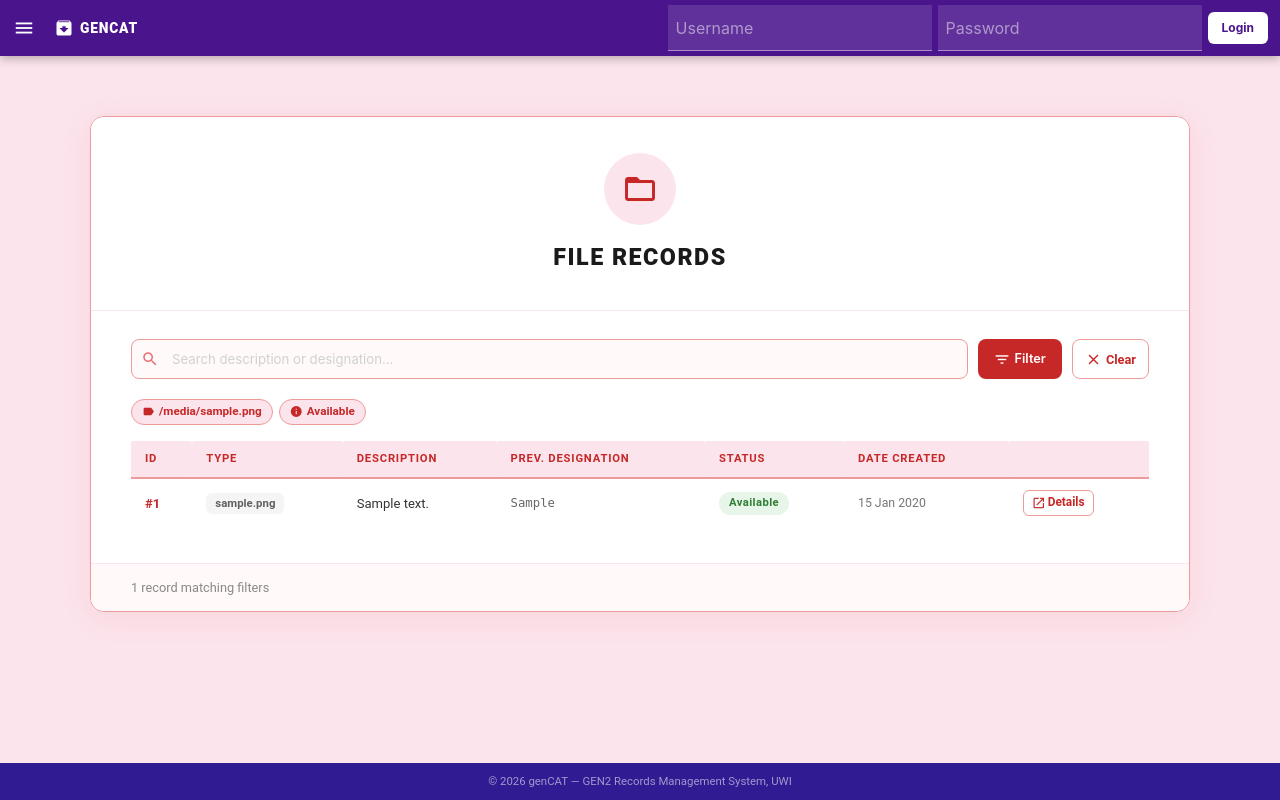
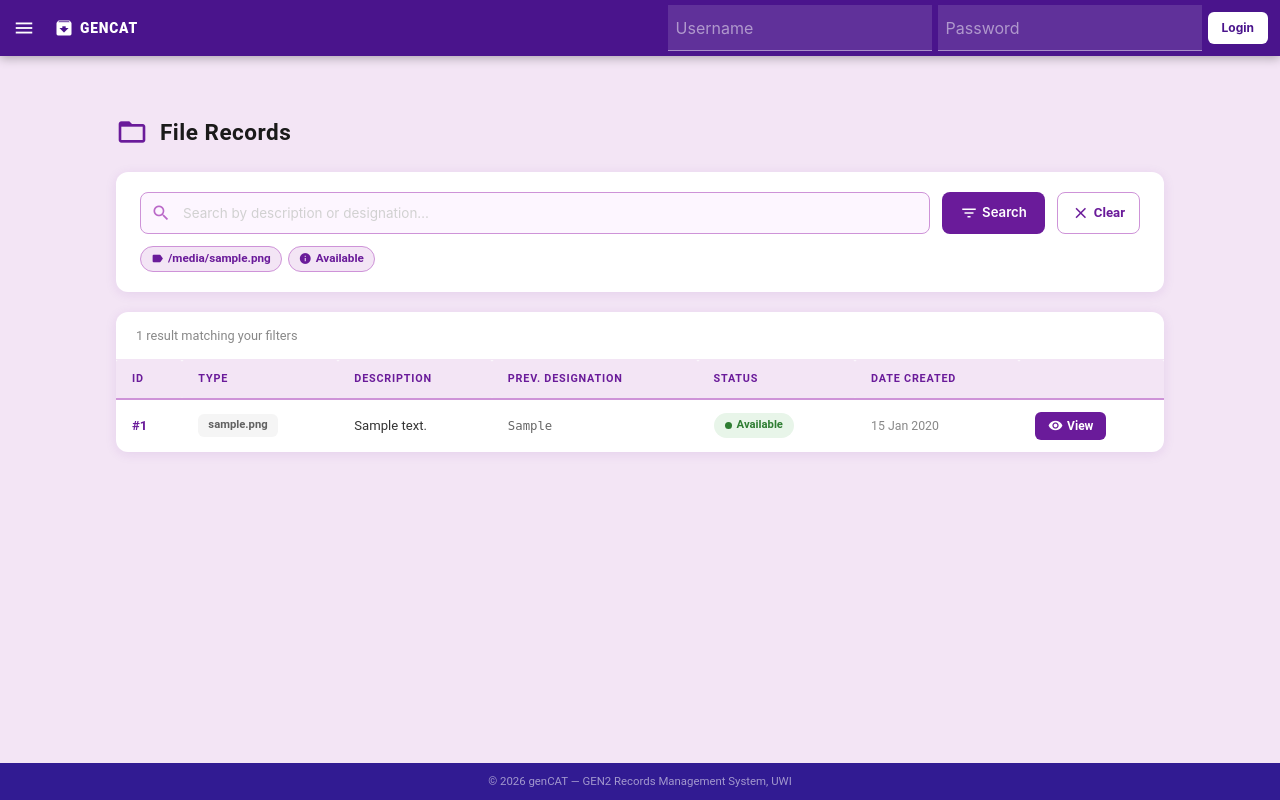
Before and after one commit to AMMS-INFO3604/Archives-And-Record-Management-UWI-genCAT-Improvement-Proof-of-Concept-, a Flask app: template App/templates/files.html in a window 1280 px wide. Run offline with Flask 3, Linux system fonts and the light colour scheme; tables that the repository leaves empty hold one stand-in row (values such as "Sample post"); the template is opened without the code that fills it: values that come from a table or form of the project are taken from there, most other values are stand-ins (such as "Sample title", 1, 10 or a date in 2020).

Commit message:
Create App/templates/files.html (search bar, file type filter, results table with status badge (green = Available, red = On Loan), View button)

```diff
--- a/App/templates/files.html
+++ b/App/templates/files.html
@@ -2,176 +2,409 @@
 {% block title %}File Records{% endblock %}
 
 {% block content %}
-{% set ft_student = 'selected' if fileType == 'Student' else '' %}
-{% set ft_staff   = 'selected' if fileType == 'Staff'   else '' %}
-{% set st_avail   = 'selected' if status   == 'Available' else '' %}
-{% set st_loan    = 'selected' if status   == 'On Loan'   else '' %}
+{% set sel_student = 'selected' if fileType == 'Student' else '' %}
+{% set sel_staff   = 'selected' if fileType == 'Staff'   else '' %}
+{% set sel_avail   = 'selected' if status   == 'Available' else '' %}
+{% set sel_loan    = 'selected' if status   == 'On Loan'   else '' %}
 <style>
-    body { background-color: #fce4ec !important; }
-    .portal-wrapper { display: flex; justify-content: center; padding: 32px 16px 64px; }
-    .portal-card {
-        background: #fff; border: 1.5px solid #ef9a9a; border-radius: 14px;
-        width: 100%; max-width: 1100px;
-        box-shadow: 0 6px 32px rgba(198,40,40,.08); overflow: hidden;
+    /* ── Page background ───────────────────────────────────────────────── */
+    body { background-color: #f3e5f5 !important; }
+
+    /* ── Outer wrapper ─────────────────────────────────────────────────── */
+    .files-wrapper {
+        max-width: 1080px;
+        margin: 32px auto;
+        padding: 0 16px 64px;
     }
-    .portal-header { background: #fff; border-bottom: 1.5px solid #fce4ec; padding: 36px 40px 28px; text-align: center; }
-    .portal-icon-wrap {
-        width: 72px; height: 72px; border-radius: 50%; background: #fce4ec;
-        display: flex; align-items: center; justify-content: center; margin: 0 auto 18px;
+
+    /* ── Page title ─────────────────────────────────────────────────────── */
+    .page-title {
+        display: flex;
+        align-items: center;
+        gap: 12px;
+        margin-bottom: 24px;
     }
-    .portal-icon-wrap i { font-size: 36px; color: #c62828; }
-    .portal-sys-title {
-        font-size: 1.55rem; font-weight: 800; letter-spacing: 1.5px;
-        text-transform: uppercase; color: #1a1a1a; margin: 0 0 10px; line-height: 1.25;
+    .page-title i {
+        font-size: 32px;
+        color: #6a1b9a;
     }
-    .portal-body { padding: 28px 40px 36px; }
-    .filter-form { display: flex; align-items: center; flex-wrap: wrap; gap: 10px; margin-bottom: 20px; }
-    .search-wrap { position: relative; flex: 1 1 200px; min-width: 160px; }
-    .search-wrap input[type="text"] {
-        width: 100%; height: 40px;
-        border: 1.5px solid #ef9a9a !important; border-radius: 8px !important;
-        border-bottom: 1.5px solid #ef9a9a !important;
-        padding: 0 12px 0 40px !important; font-size: 0.88rem;
-        background: #fff9f9; color: #333;
-        box-shadow: none !important; margin: 0 !important; box-sizing: border-box; outline: none;
+    .page-title h4 {
+        margin: 0;
+        font-size: 1.5rem;
+        font-weight: 700;
+        color: #1a1a1a;
+        letter-spacing: 0.5px;
     }
-    .search-wrap input[type="text"]:focus {
-        border-color: #c62828 !important; box-shadow: 0 0 0 3px rgba(198,40,40,.08) !important;
+
+    /* ── Search / filter card ───────────────────────────────────────────── */
+    .filter-card {
+        background: #fff;
+        border-radius: 12px;
+        box-shadow: 0 2px 12px rgba(106,27,154,.10);
+        padding: 20px 24px;
+        margin-bottom: 20px;
     }
-    .search-wrap .s-icon {
-        position: absolute; left: 10px; top: 50%; transform: translateY(-50%);
-        color: #e57373; font-size: 18px; pointer-events: none;
+    .filter-row {
+        display: flex;
+        flex-wrap: wrap;
+        align-items: flex-end;
+        gap: 12px;
     }
+
+    /* search box */
+    .search-group {
+        position: relative;
+        flex: 1 1 240px;
+        min-width: 180px;
+    }
+    .search-group input[type="text"] {
+        width: 100%;
+        height: 42px;
+        padding: 0 12px 0 42px;
+        border: 1.5px solid #ce93d8;
+        border-bottom: 1.5px solid #ce93d8 !important;
+        border-radius: 8px !important;
+        font-size: 0.9rem;
+        color: #333;
+        background: #fdf6ff;
+        box-shadow: none !important;
+        margin: 0 !important;
+        box-sizing: border-box;
+        outline: none;
+        transition: border-color .15s, box-shadow .15s;
+    }
+    .search-group input[type="text"]:focus {
+        border-color: #6a1b9a !important;
+        box-shadow: 0 0 0 3px rgba(106,27,154,.10) !important;
+    }
+    .search-group .search-icon {
+        position: absolute;
+        left: 11px;
+        top: 50%;
+        transform: translateY(-50%);
+        color: #ba68c8;
+        font-size: 20px;
+        pointer-events: none;
+    }
+
+    /* selects */
     .filter-select {
-        height: 40px; border: 1.5px solid #ef9a9a; border-radius: 8px;
-        padding: 0 12px; font-size: 0.88rem; color: #333; background: #fff9f9;
-        cursor: pointer; outline: none; flex-shrink: 0;
+        height: 42px;
+        padding: 0 12px;
+        border: 1.5px solid #ce93d8;
+        border-radius: 8px;
+        font-size: 0.88rem;
+        color: #333;
+        background: #fdf6ff;
+        cursor: pointer;
+        outline: none;
+        flex-shrink: 0;
+        transition: border-color .15s;
     }
-    .filter-select:focus { border-color: #c62828; box-shadow: 0 0 0 3px rgba(198,40,40,.08); }
-    .btn-filter {
-        height: 40px; display: inline-flex; align-items: center; gap: 4px;
-        padding: 0 16px; background: #c62828; color: #fff; border: none; border-radius: 8px;
-        font-size: 0.85rem; font-weight: 600; cursor: pointer; white-space: nowrap;
-        transition: background .15s; flex-shrink: 0;
+    .filter-select:focus {
+        border-color: #6a1b9a;
+        box-shadow: 0 0 0 3px rgba(106,27,154,.10);
     }
-    .btn-filter i { font-size: 17px; }
-    .btn-filter:hover { background: #b71c1c; }
+
+    /* buttons */
+    .btn-search {
+        height: 42px;
+        display: inline-flex;
+        align-items: center;
+        gap: 4px;
+        padding: 0 18px;
+        background: #6a1b9a;
+        color: #fff;
+        border: none;
+        border-radius: 8px;
+        font-size: 0.88rem;
+        font-weight: 600;
+        cursor: pointer;
+        transition: background .15s;
+        flex-shrink: 0;
+    }
+    .btn-search:hover { background: #4a148c; }
+    .btn-search i { font-size: 18px; }
+
     .btn-clear {
-        height: 40px; display: inline-flex; align-items: center; gap: 4px;
-        padding: 0 12px; background: transparent; color: #c62828;
-        border: 1.5px solid #ef9a9a; border-radius: 8px;
-        font-size: 0.85rem; font-weight: 600; text-decoration: none;
-        white-space: nowrap; cursor: pointer;
-        transition: background .15s, border-color .15s; flex-shrink: 0;
+        height: 42px;
+        display: inline-flex;
+        align-items: center;
+        gap: 4px;
+        padding: 0 14px;
+        background: transparent;
+        color: #6a1b9a;
+        border: 1.5px solid #ce93d8;
+        border-radius: 8px;
+        font-size: 0.88rem;
+        font-weight: 600;
+        text-decoration: none;
+        cursor: pointer;
+        transition: background .15s;
+        flex-shrink: 0;
     }
-    .btn-clear i { font-size: 17px; }
-    .btn-clear:hover { background: #fce4ec; border-color: #c62828; color: #c62828; }
-    .active-filters { display: flex; flex-wrap: wrap; gap: 6px; margin-bottom: 16px; }
+    .btn-clear:hover { background: #f3e5f5; color: #6a1b9a; }
+    .btn-clear i { font-size: 18px; }
+
+    /* ── Active filter pills ────────────────────────────────────────────── */
+    .active-filters {
+        display: flex;
+        flex-wrap: wrap;
+        gap: 6px;
+        margin-top: 12px;
+    }
     .filter-pill {
-        display: inline-flex; align-items: center; gap: 4px;
-        background: #fce4ec; border: 1px solid #ef9a9a; border-radius: 20px;
-        padding: 3px 10px; font-size: 0.78rem; color: #c62828; font-weight: 600;
+        display: inline-flex;
+        align-items: center;
+        gap: 4px;
+        background: #f3e5f5;
+        border: 1px solid #ce93d8;
+        border-radius: 20px;
+        padding: 3px 10px;
+        font-size: 0.78rem;
+        color: #6a1b9a;
+        font-weight: 600;
     }
     .filter-pill i { font-size: 13px; }
-    .files-table { width: 100%; border-collapse: collapse; font-size: 0.87rem; }
-    .files-table thead tr { background: #fce4ec; border-bottom: 2px solid #ef9a9a; }
+
+    /* ── Results card ───────────────────────────────────────────────────── */
+    .results-card {
+        background: #fff;
+        border-radius: 12px;
+        box-shadow: 0 2px 12px rgba(106,27,154,.10);
+        overflow: hidden;
+    }
+    .results-header {
+        display: flex;
+        align-items: center;
+        justify-content: space-between;
+        padding: 14px 20px;
+        border-bottom: 1.5px solid #f3e5f5;
+        flex-wrap: wrap;
+        gap: 8px;
+    }
+    .results-count {
+        font-size: 0.85rem;
+        color: #888;
+    }
+
+    /* ── Table ──────────────────────────────────────────────────────────── */
+    .files-table {
+        width: 100%;
+        border-collapse: collapse;
+        font-size: 0.875rem;
+    }
+    .files-table thead tr {
+        background: #f3e5f5;
+        border-bottom: 2px solid #ce93d8;
+    }
     .files-table thead th {
-        padding: 10px 14px; font-size: 0.75rem; font-weight: 700;
-        letter-spacing: 0.8px; text-transform: uppercase;
-        color: #c62828; text-align: left; white-space: nowrap;
+        padding: 11px 16px;
+        font-size: 0.72rem;
+        font-weight: 700;
+        letter-spacing: 0.8px;
+        text-transform: uppercase;
+        color: #6a1b9a;
+        text-align: left;
+        white-space: nowrap;
     }
-    .files-table tbody tr { border-bottom: 1px solid #fce4ec; transition: background .12s; cursor: pointer; }
+    .files-table tbody tr {
+        border-bottom: 1px solid #f3e5f5;
+        transition: background .12s;
+    }
     .files-table tbody tr:last-child { border-bottom: none; }
-    .files-table tbody tr:hover { background: #fff9f9; }
-    .files-table td { padding: 11px 14px; color: #333; vertical-align: middle; }
-    .files-table td.cell-id    { font-weight: 700; color: #c62828; white-space: nowrap; }
-    .files-table td.cell-desc  { max-width: 280px; overflow: hidden; text-overflow: ellipsis; white-space: nowrap; }
-    .files-table td.cell-desig { font-family: monospace; font-size: 0.82rem; color: #666; white-space: nowrap; }
-    .files-table td.cell-date  { white-space: nowrap; color: #777; font-size: 0.82rem; }
-    .status-badge {
-        display: inline-block; padding: 3px 10px; border-radius: 20px;
-        font-size: 0.75rem; font-weight: 700; letter-spacing: 0.4px; white-space: nowrap;
+    .files-table tbody tr:hover { background: #fdf6ff; }
+    .files-table td {
+        padding: 12px 16px;
+        color: #333;
+        vertical-align: middle;
     }
-    .badge-available { background: #e8f5e9; color: #2e7d32; }
-    .badge-on-loan   { background: #e3f2fd; color: #1565c0; }
-    .badge-other     { background: #f5f5f5; color: #757575; }
-    .type-chip { display: inline-block; padding: 2px 9px; border-radius: 6px; font-size: 0.76rem; font-weight: 600; }
-    .chip-student { background: #fce4ec; color: #c62828; }
+    .files-table td.col-id {
+        font-weight: 700;
+        color: #6a1b9a;
+        white-space: nowrap;
+    }
+    .files-table td.col-desc {
+        max-width: 300px;
+        overflow: hidden;
+        text-overflow: ellipsis;
+        white-space: nowrap;
+    }
+    .files-table td.col-desig {
+        font-family: monospace;
+        font-size: 0.82rem;
+        color: #666;
+        white-space: nowrap;
+    }
+    .files-table td.col-date {
+        white-space: nowrap;
+        color: #888;
+        font-size: 0.82rem;
+    }
+
+    /* ── Type chip ──────────────────────────────────────────────────────── */
+    .type-chip {
+        display: inline-block;
+        padding: 3px 10px;
+        border-radius: 6px;
+        font-size: 0.75rem;
+        font-weight: 600;
+        white-space: nowrap;
+    }
+    .chip-student { background: #f3e5f5; color: #6a1b9a; }
     .chip-staff   { background: #e8eaf6; color: #283593; }
     .chip-other   { background: #f5f5f5; color: #616161; }
-    .detail-link {
-        display: inline-flex; align-items: center; gap: 2px;
-        color: #c62828; font-size: 0.79rem; font-weight: 600;
-        text-decoration: none; padding: 3px 8px;
-        border: 1.5px solid #ef9a9a; border-radius: 6px;
-        transition: background .12s; white-space: nowrap;
+
+    /* ── Status badges ──────────────────────────────────────────────────── */
+    .status-badge {
+        display: inline-flex;
+        align-items: center;
+        gap: 5px;
+        padding: 4px 11px;
+        border-radius: 20px;
+        font-size: 0.75rem;
+        font-weight: 700;
+        white-space: nowrap;
     }
-    .detail-link i { font-size: 14px; }
-    .detail-link:hover { background: #fce4ec; border-color: #c62828; color: #c62828; }
-    .empty-state { text-align: center; padding: 48px 20px; color: #bbb; }
-    .empty-state i { font-size: 52px; color: #ffcdd2; }
+    .status-badge .dot {
+        width: 7px;
+        height: 7px;
+        border-radius: 50%;
+        flex-shrink: 0;
+    }
+    /* green – Available */
+    .badge-available {
+        background: #e8f5e9;
+        color: #2e7d32;
+    }
+    .badge-available .dot { background: #2e7d32; }
+
+    /* red – On Loan */
+    .badge-on-loan {
+        background: #ffebee;
+        color: #c62828;
+    }
+    .badge-on-loan .dot { background: #c62828; }
+
+    /* grey – anything else */
+    .badge-other {
+        background: #f5f5f5;
+        color: #757575;
+    }
+    .badge-other .dot { background: #9e9e9e; }
+
+    /* ── View button ────────────────────────────────────────────────────── */
+    .btn-view {
+        display: inline-flex;
+        align-items: center;
+        gap: 4px;
+        padding: 5px 13px;
+        background: #6a1b9a;
+        color: #fff;
+        border-radius: 6px;
+        font-size: 0.8rem;
+        font-weight: 600;
+        text-decoration: none;
+        white-space: nowrap;
+        transition: background .15s;
+    }
+    .btn-view i { font-size: 15px; }
+    .btn-view:hover { background: #4a148c; color: #fff; }
+
+    /* ── Empty state ────────────────────────────────────────────────────── */
+    .empty-state {
+        text-align: center;
+        padding: 56px 20px;
+        color: #bbb;
+    }
+    .empty-state i { font-size: 56px; color: #e1bee7; }
     .empty-state p { margin-top: 12px; font-size: 0.95rem; }
-    .portal-footer {
-        display: flex; align-items: center; justify-content: space-between;
-        border-top: 1.5px solid #fce4ec; padding: 14px 40px;
-        background: #fff9f9; flex-wrap: wrap; gap: 10px;
-    }
-    .count-lbl { font-size: 0.85rem; color: #888; }
+
+    /* ── Responsive ─────────────────────────────────────────────────────── */
     @media (max-width: 640px) {
-        .portal-header { padding: 24px 20px 20px; }
-        .portal-body   { padding: 20px 20px 28px; }
-        .portal-footer { padding: 12px 20px; }
-        .portal-sys-title { font-size: 1.15rem; }
-        .files-table td.cell-desc  { max-width: 140px; }
-        .files-table td.cell-desig { display: none; }
+        .files-wrapper  { margin: 16px auto; }
+        .filter-card    { padding: 16px; }
+        .files-table td.col-desig { display: none; }
+        .files-table td.col-date  { display: none; }
     }
 </style>
 
-<div class="portal-wrapper">
-  <div class="portal-card">
+<div class="files-wrapper">
 
-    <div class="portal-header">
-      <div class="portal-icon-wrap"><i class="material-icons">folder_open</i></div>
-      <div class="portal-sys-title">File Records</div>
+    <!-- Page title -->
+    <div class="page-title">
+        <i class="material-icons">folder_open</i>
+        <h4>File Records</h4>
     </div>
 
-    <div class="portal-body">
+    <!-- Search & filter card -->
+    <div class="filter-card">
+        <form method="GET" action="/files" class="filter-row">
 
-      <form method="GET" action="/files" class="filter-form">
-        <div class="search-wrap">
-          <i class="material-icons s-icon">search</i>
-          <input type="text" name="keyword" value="{{ keyword }}"
-                 placeholder="Search description or designation...">
+            <!-- Keyword search -->
+            <div class="search-group">
+                <i class="material-icons search-icon">search</i>
+                <input type="text" name="keyword" value="{{ keyword or '' }}"
+                       placeholder="Search by description or designation…">
             </div>
 
+            <!-- File type filter -->
             <select name="fileType" class="filter-select">
                 <option value="">All Types</option>
-          <option value="Student" {{ ft_student }}>Student</option>
-          <option value="Staff"   {{ ft_staff   }}>Staff</option>
+                <option value="Student" {{ sel_student }}>Student</option>
+                <option value="Staff"   {{ sel_staff   }}>Staff</option>
             </select>
 
+            <!-- Status filter -->
             <select name="status" class="filter-select">
                 <option value="">All Statuses</option>
-          <option value="Available" {{ st_avail }}>Available</option>
-          <option value="On Loan"   {{ st_loan  }}>On Loan</option>
+                <option value="Available" {{ sel_avail }}>Available</option>
+                <option value="On Loan"   {{ sel_loan  }}>On Loan</option>
             </select>
 
-        <button type="submit" class="btn-filter waves-effect">
-          <i class="material-icons">filter_list</i>Filter
+            <button type="submit" class="btn-search">
+                <i class="material-icons">filter_list</i>Search
             </button>
 
             {% if keyword or fileType or status %}
-        <a href="/files" class="btn-clear"><i class="material-icons">close</i>Clear</a>
+            <a href="/files" class="btn-clear">
+                <i class="material-icons">close</i>Clear
+            </a>
             {% endif %}
         </form>
 
+        <!-- Active filter pills -->
         {% if keyword or fileType or status %}
         <div class="active-filters">
-        {% if keyword %}<span class="filter-pill"><i class="material-icons">search</i>{{ keyword }}</span>{% endif %}
-        {% if fileType %}<span class="filter-pill"><i class="material-icons">label</i>{{ fileType }}</span>{% endif %}
-        {% if status  %}<span class="filter-pill"><i class="material-icons">info</i>{{ status }}</span>{% endif %}
+            {% if keyword %}
+            <span class="filter-pill">
+                <i class="material-icons">search</i>{{ keyword }}
+            </span>
+            {% endif %}
+            {% if fileType %}
+            <span class="filter-pill">
+                <i class="material-icons">label</i>{{ fileType }}
+            </span>
+            {% endif %}
+            {% if status %}
+            <span class="filter-pill">
+                <i class="material-icons">info</i>{{ status }}
+            </span>
+            {% endif %}
         </div>
         {% endif %}
+    </div>
+
+    <!-- Results card -->
+    <div class="results-card">
+
+        <div class="results-header">
+            <span class="results-count">
+                {{ files | length }}
+                result{{ 's' if files | length != 1 else '' }}
+                {% if keyword or fileType or status %}matching your filters{% endif %}
+            </span>
+        </div>
 
         {% if files %}
         <div style="overflow-x: auto;">
@@ -189,26 +422,54 @@
                 </thead>
                 <tbody>
                     {% for file in files %}
-            <tr onclick="window.location='/files/{{ file.fileID }}/detail'">
-              <td class="cell-id">#{{ file.fileID }}</td>
+                    <tr>
+                        <td class="col-id">#{{ file.fileID }}</td>
+
                         <td>
-                {% if file.fileType == "Student" %}<span class="type-chip chip-student">Student</span>
-                {% elif file.fileType == "Staff"  %}<span class="type-chip chip-staff">Staff</span>
-                {% else %}<span class="type-chip chip-other">{{ file.fileType }}</span>{% endif %}
+                            {% if file.fileType == 'Student' %}
+                                <span class="type-chip chip-student">Student</span>
+                            {% elif file.fileType == 'Staff' %}
+                                <span class="type-chip chip-staff">Staff</span>
+                            {% else %}
+                                <span class="type-chip chip-other">{{ file.fileType }}</span>
+                            {% endif %}
                         </td>
-              <td class="cell-desc" title="{{ file.description or '' }}">{{ file.description or '&mdash;' }}</td>
-              <td class="cell-desig">{{ file.previousDesignation or '&mdash;' }}</td>
+
+                        <td class="col-desc" title="{{ file.description or '' }}">
+                            {{ file.description or '&mdash;' }}
+                        </td>
+
+                        <td class="col-desig">
+                            {{ file.previousDesignation or '&mdash;' }}
+                        </td>
+
                         <td>
-                {% if file.status == "Available" %}<span class="status-badge badge-available">Available</span>
-                {% elif file.status == "On Loan"  %}<span class="status-badge badge-on-loan">On Loan</span>
-                {% else %}<span class="status-badge badge-other">{{ file.status }}</span>{% endif %}
+                            {% if file.status == 'Available' %}
+                                <span class="status-badge badge-available">
+                                    <span class="dot"></span>Available
+                                </span>
+                            {% elif file.status == 'On Loan' %}
+                                <span class="status-badge badge-on-loan">
+                                    <span class="dot"></span>On Loan
+                                </span>
+                            {% else %}
+                                <span class="status-badge badge-other">
+                                    <span class="dot"></span>{{ file.status }}
+                                </span>
+                            {% endif %}
                         </td>
-              <td class="cell-date">
-                {% if file.dateCreated %}{{ file.dateCreated.strftime('%d %b %Y') }}{% else %}&mdash;{% endif %}
+
+                        <td class="col-date">
+                            {% if file.dateCreated %}
+                                {{ file.dateCreated.strftime('%d %b %Y') }}
+                            {% else %}
+                                &mdash;
+                            {% endif %}
                         </td>
+
                         <td>
-                <a href="/files/{{ file.fileID }}/detail" class="detail-link" onclick="event.stopPropagation()">
-                  <i class="material-icons">open_in_new</i>Details
+                            <a href="/files/{{ file.fileID }}/detail" class="btn-view">
+                                <i class="material-icons">visibility</i>View
                             </a>
                         </td>
                     </tr>
@@ -223,15 +484,7 @@
         </div>
         {% endif %}
 
-    </div>
+    </div><!-- /.results-card -->
 
-    <div class="portal-footer">
-      <span class="count-lbl">
-        {{ files | length }} record{{ 's' if files | length != 1 else '' }}
-        {% if keyword or fileType or status %}matching filters{% endif %}
-      </span>
-    </div>
-
-  </div>
-</div>
+</div><!-- /.files-wrapper -->
 {% endblock %}
```
Lines whose indentation alone changed are shown as unchanged.
